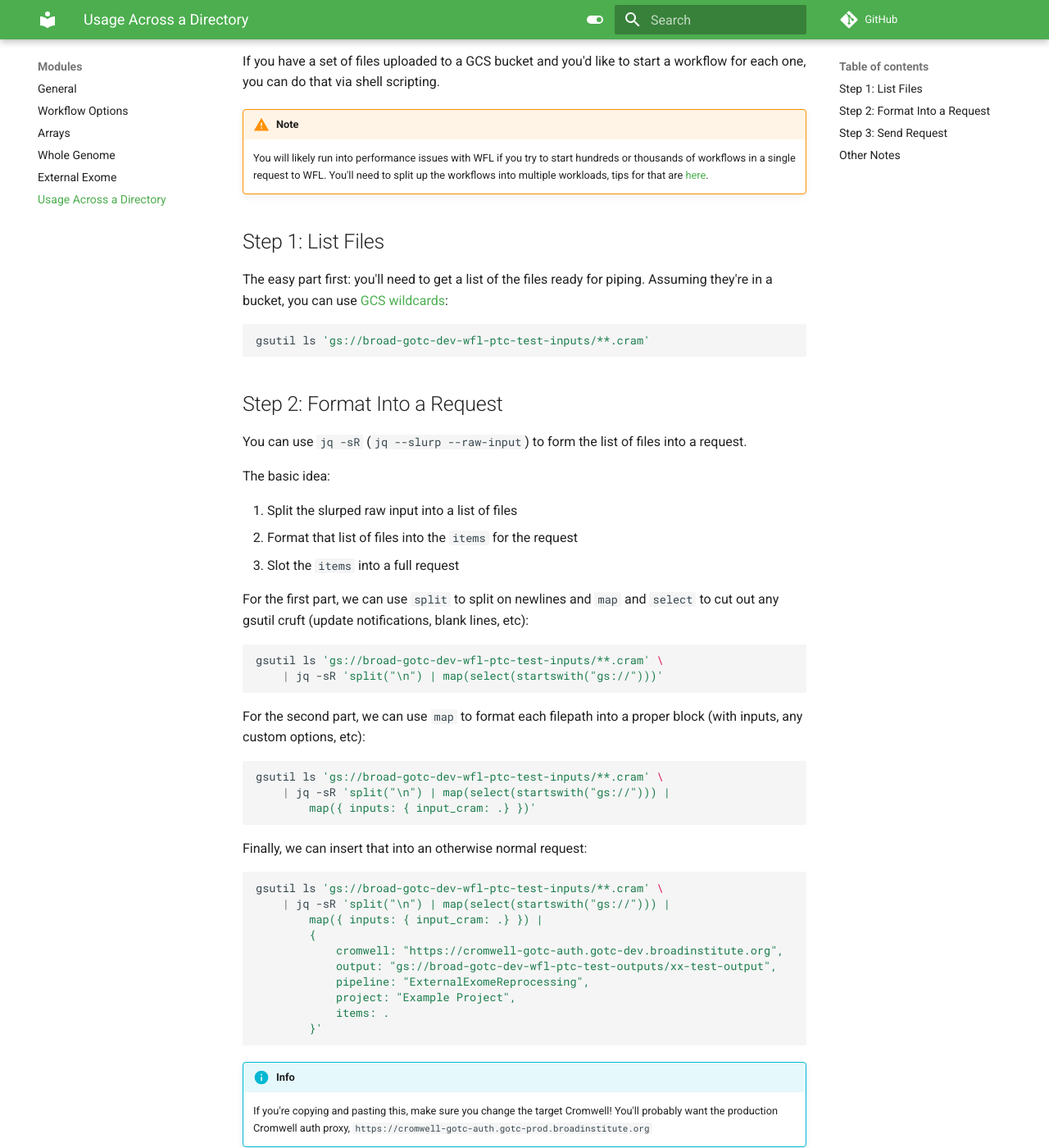
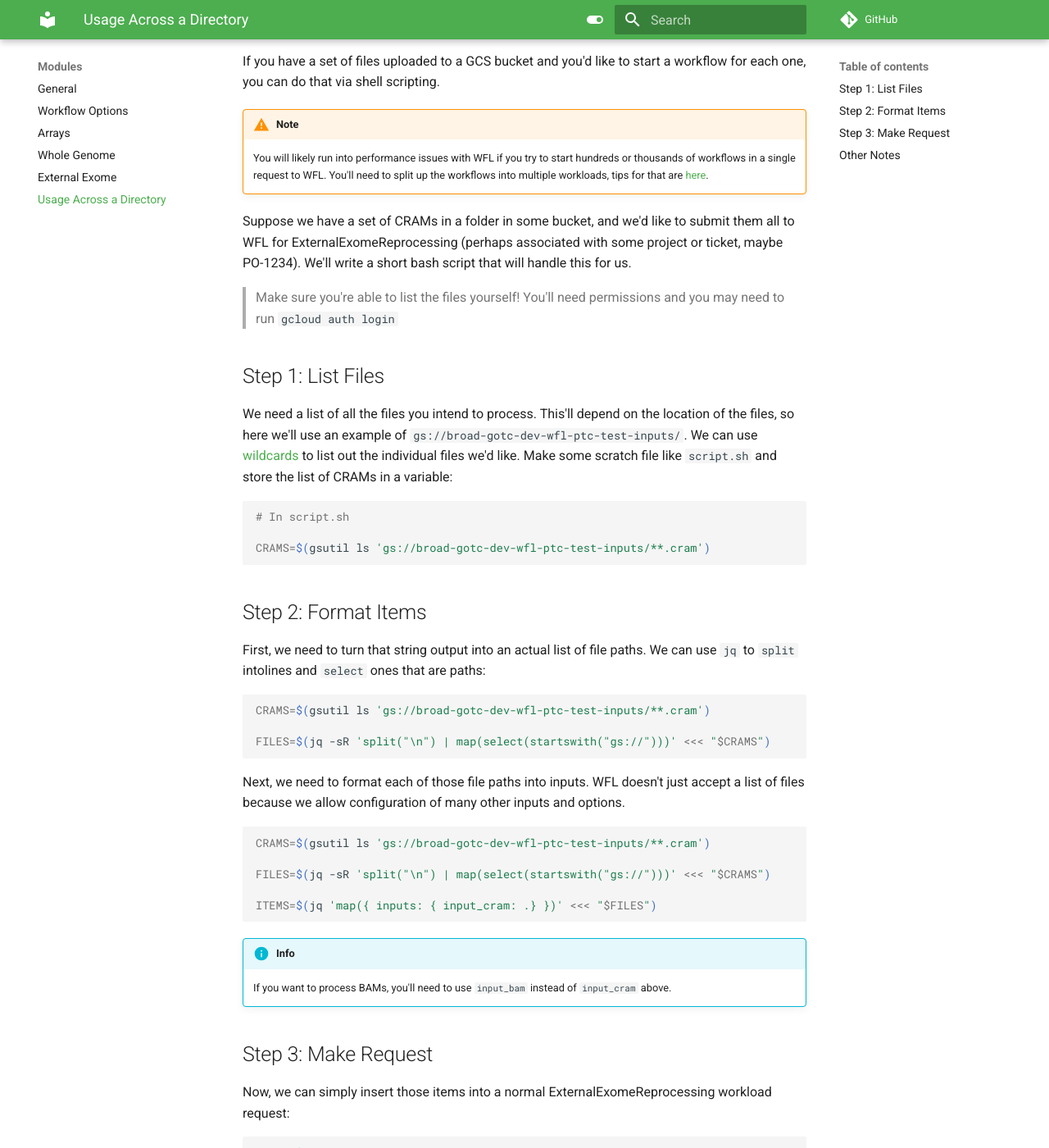
Before and after one commit to broadinstitute/wfl, an MkDocs documentation site: the page built from docs/md/directory-usage.md, in a window 1280 px wide and 1400 px high, scrolled down 233 px. Shown: the whole window at 82% size. Built offline with MkDocs 1.6.1 and Material for MkDocs 9.7.7, drawn with Linux system fonts in a browser that asks for light colours; comment, search, counter and statistics services are not loaded; some of the changed text lies outside the part shown.

Commit message:
Make Ed's suggestions

````diff
--- a/docs/md/directory-usage.md
+++ b/docs/md/directory-usage.md
@@ -1,8 +1,8 @@
 # Using WFL Across a Directory
 
-Both the [WGS](../modules-wgs/) and [XX](../modules-external-exome-reprocessing/)
-modules support starting workflows from a single file each--the modules are
-capable of extrapolating the other required inputs.
+WFL supports starting workflows from a single file each--depending on the
+pipeline you specify, other inputs will be extrapolated (see WFL's docs
+for the specific pipeline for more information).
 
 If you have a set of files uploaded to a GCS bucket and you'd like to start
 a workflow for each one, you can do that via shell scripting.
@@ -13,114 +13,148 @@ a workflow for each one, you can do that via shell scripting.
     to split up the workflows into multiple workloads, tips for that are
     [here](#other-notes).
 
+Suppose we have a set of CRAMs in a folder in some bucket, and we'd like to
+submit them all to WFL for ExternalExomeReprocessing (perhaps associated with
+some project or ticket, maybe PO-1234). We'll write a short bash script that
+will handle this for us.
+
+> Make sure you're able to list the files yourself! You'll need permissions
+> and you may need to run `gcloud auth login`
+
 ## Step 1: List Files
 
-The easy part first: you'll need to get a list of the files ready for piping.
-Assuming they're in a bucket, you can use
-[GCS wildcards](https://cloud.google.com/storage/docs/gsutil/addlhelp/WildcardNames):
+We need a list of all the files you intend to process. This'll depend on the
+location of the files, so here we'll use an example of
+`gs://broad-gotc-dev-wfl-ptc-test-inputs/`. We can use
+[wildcards](https://cloud.google.com/storage/docs/gsutil/addlhelp/WildcardNames)
+to list out the individual files we'd like. Make some scratch file like
+`script.sh` and store the list of CRAMs in a variable:
 
 ```bash
-gsutil ls 'gs://broad-gotc-dev-wfl-ptc-test-inputs/**.cram'
+# In script.sh
+
+CRAMS=$(gsutil ls 'gs://broad-gotc-dev-wfl-ptc-test-inputs/**.cram')
 ```
 
-## Step 2: Format Into a Request
+## Step 2: Format Items
 
-You can use `jq -sR` (`jq --slurp --raw-input`) to form the list of files into
-a request.
-
-The basic idea:
-
-1. Split the slurped raw input into a list of files
-2. Format that list of files into the `items` for the request
-3. Slot the `items` into a full request
-
-For the first part, we can use `split` to split on newlines and `map` and `select`
-to cut out any gsutil cruft (update notifications, blank lines, etc):
+First, we need to turn that string output into an actual list of file paths.
+We can use `jq` to `split` intolines and `select` ones that are paths:
 
 ```bash
-gsutil ls 'gs://broad-gotc-dev-wfl-ptc-test-inputs/**.cram' \
-    | jq -sR 'split("\n") | map(select(startswith("gs://")))'
+CRAMS=$(gsutil ls 'gs://broad-gotc-dev-wfl-ptc-test-inputs/**.cram')
+
+FILES=$(jq -sR 'split("\n") | map(select(startswith("gs://")))' <<< "$CRAMS")
 ```
 
-For the second part, we can use `map` to format each filepath into a proper
-block (with inputs, any custom options, etc):
+Next, we need to format each of those file paths into inputs. WFL doesn't just
+accept a list of files because we allow configuration of many other inputs and
+options.
 
 ```bash
-gsutil ls 'gs://broad-gotc-dev-wfl-ptc-test-inputs/**.cram' \
-    | jq -sR 'split("\n") | map(select(startswith("gs://"))) |
-        map({ inputs: { input_cram: .} })'
-```
+CRAMS=$(gsutil ls 'gs://broad-gotc-dev-wfl-ptc-test-inputs/**.cram')
 
-Finally, we can insert that into an otherwise normal request:
+FILES=$(jq -sR 'split("\n") | map(select(startswith("gs://")))' <<< "$CRAMS")
 
-```bash
-gsutil ls 'gs://broad-gotc-dev-wfl-ptc-test-inputs/**.cram' \
-    | jq -sR 'split("\n") | map(select(startswith("gs://"))) |
-        map({ inputs: { input_cram: .} }) |
-        {
-            cromwell: "https://cromwell-gotc-auth.gotc-dev.broadinstitute.org",
-            output: "gs://broad-gotc-dev-wfl-ptc-test-outputs/xx-test-output",
-            pipeline: "ExternalExomeReprocessing",
-            project: "Example Project",
-            items: .
-        }'
+ITEMS=$(jq 'map({ inputs: { input_cram: .} })' <<< "$FILES")
 ```
 
 !!! info
-    If you're copying and pasting this, make sure you change the target
-    Cromwell! You'll probably want the production Cromwell auth proxy,
-    `https://cromwell-gotc-auth.gotc-prod.broadinstitute.org`
+    If you want to process BAMs, you'll need to use `input_bam` instead of
+    `input_cram` above.
 
-## Step 3: Send Request
+## Step 3: Make Request
 
-We can pipe what we've got to `curl` to send it off:
+Now, we can simply insert those items into a normal ExternalExomeReprocessing
+workload request:
 
 ```bash
-gsutil ls 'gs://broad-gotc-dev-wfl-ptc-test-inputs/**.cram' \
-    | jq -sR 'split("\n") | map(select(startswith("gs://"))) |
-        map({ inputs: { input_cram: .} }) |
-        {
-            cromwell: "https://cromwell-gotc-auth.gotc-dev.broadinstitute.org",
-            output: "gs://broad-gotc-dev-wfl-ptc-test-outputs/xx-test-output",
-            pipeline: "ExternalExomeReprocessing",
-            project: "Example Project",
-            items: .
-        }' \
-    | curl -X POST 'https://dev-wfl.gotc-dev.broadinstitute.org/api/v1/exec' \
-        -H "Authorization: Bearer $(gcloud auth print-access-token)" \
-        -H 'Content-Type: application/json' \
-        -d @-
+CRAMS=$(gsutil ls 'gs://broad-gotc-dev-wfl-ptc-test-inputs/**.cram')
+
+FILES=$(jq -sR 'split("\n") | map(select(startswith("gs://")))' <<< "$CRAMS")
+
+ITEMS=$(jq 'map({ inputs: { input_cram: .} })' <<< "$FILES")
+
+REQUEST=$(jq '{
+    cromwell: "https://cromwell-gotc-auth.gotc-prod.broadinstitute.org",
+    output: "gs://broad-gotc-dev-wfl-ptc-test-outputs/xx-test-output",
+    pipeline: "ExternalExomeReprocessing",
+    project: "PO-1234",
+    items: .
+}' <<< "$ITEMS")
 ```
 
+!!! info
+    Remember to change the `output` bucket! And the `project` isn't used by WFL
+    but we keep track of it to help you organize workloads based on tickets
+    or anything else.
+
+!!! info
+    You can make other customizations here too, like specifying some input or
+    option across all the workflows by adding a `common` block. See the docs
+    for your pipeline or the [workflow options page](../workflow-options/) for
+    more info.
+
+Last, we can use `curl` to send off the request to WFL:
+
+```bash
+CRAMS=$(gsutil ls 'gs://broad-gotc-dev-wfl-ptc-test-inputs/**.cram')
+
+FILES=$(jq -sR 'split("\n") | map(select(startswith("gs://")))' <<< "$CRAMS")
+
+ITEMS=$(jq 'map({ inputs: { input_cram: .} })' <<< "$FILES")
+
+REQUEST=$(jq '{
+    cromwell: "https://cromwell-gotc-auth.gotc-prod.broadinstitute.org",
+    output: "gs://broad-gotc-dev-wfl-ptc-test-outputs/xx-test-output",
+    pipeline: "ExternalExomeReprocessing",
+    project: "PO-1234",
+    items: .
+}' <<< "$ITEMS")
+
+curl -X POST 'https://dev-wfl.gotc-dev.broadinstitute.org/api/v1/exec' \
+    -H "Authorization: Bearer $(gcloud auth print-access-token)" \
+    -H 'Content-Type: application/json' \
+    -d "$REQUEST"
+```
+
+Save that as `script.sh` and run with `bash myscript.sh` and you should be good
+to go!
 
 ## Other Notes
 Have a lot of workflows to submit? You can use array slicing to help split
-things up to quickly submit multiple workloads.
+things up:
 
 ```bash
-gsutil ls 'gs://broad-gotc-dev-wfl-ptc-test-inputs/**.cram' \
-    | jq -sR 'split("\n") | map(select(startswith("gs://")))[0:50]'
-        # ...
+# ...
+
+FILES=$(jq -sR 'split("\n") | map(select(startswith("gs://")))[0:50]' <<< "$CRAMS")
+
+# ...
 ```
 
 Need to select files matching some other query too? You can chain the
-`map`-`select` commands and use other string filters:
+`map`-`select` commands and use other string filters on the file names:
 
 ```bash
-gsutil ls 'gs://broad-gotc-dev-wfl-ptc-test-inputs/**.cram' \
-    | jq -sR 'split("\n") | map(select(startswith("gs://"))) |
-        map(select(contains("foobar")))'
-        # ...
+# ...
+
+FILES=$(jq -sR 'split("\n") | map(select(startswith("gs://"))) |
+    map(select(contains("foobar")))' <<< "$CRAMS")
+
+# ...
 ```
 
 If `contains`/`startswith`/`endswith` aren't enough, you can use `test`
 with PCRE regex:
 
 ```bash
-gsutil ls 'gs://broad-gotc-dev-wfl-ptc-test-inputs/**.cram' \
-    | jq -sR 'split("\n") | map(select(startswith("gs://"))) |
-        map(select(test("fo+bar")))'
-        # ...
+# ...
+
+FILES=$(jq -sR 'split("\n") | map(select(startswith("gs://"))) |
+    map(select(test("fo+bar")))' <<< "$CRAMS")
+
+# ...
 ```
 
 See [this page for more `jq` info](https://stedolan.github.io/jq/manual/).
````
